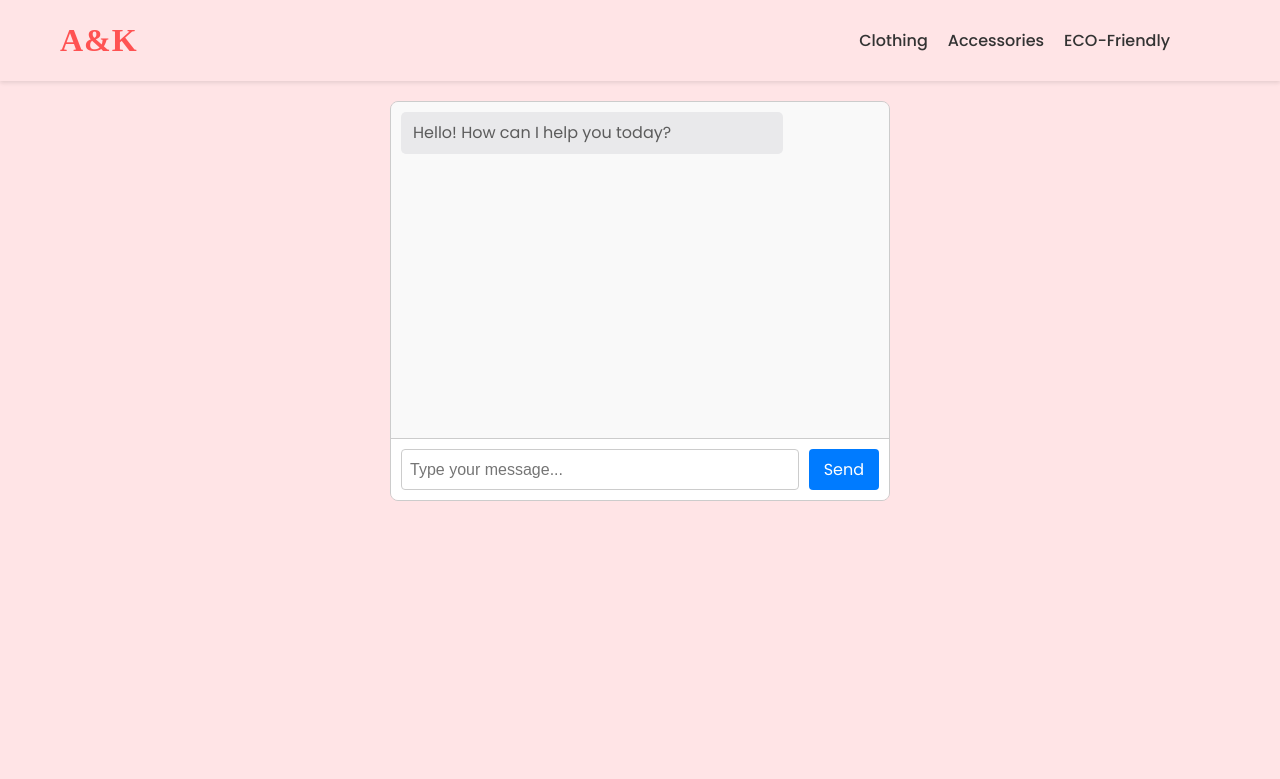
After one commit to thapakabita852/FYP_EcommerceWebsite, a Django app: template templates/chatbot/chatbot.html in a window 1280 px wide. The commit adds this page. Shown: the top 779 px of the page. Run offline with Django 3.2, Linux system fonts and the light colour scheme; the template is opened without the code that fills it, so the values that code supplies are empty.

Commit message:
chatbot implementation

```diff
--- a/ecommerce_project/urls.py
+++ b/ecommerce_project/urls.py
@@ -28,6 +28,7 @@ urlpatterns = [
     path('wishlist/', include('apps.wishlist.urls')),
     path('admin/', admin.site.urls),
     path('khalti/', include('apps.khalti_payment.urls')),
+    path('support/', include(('apps.chatbot.urls', 'chatbot'), namespace='chatbot')),
 ]
 
 if settings.DEBUG:
--- /dev/null
+++ b/nlkt.py
@@ -0,0 +1,2 @@
+import nltk
+nltk.download('punkt_tab')
--- /dev/null
+++ b/static/css/chatbot.css
@@ -0,0 +1,66 @@
+.chat-container {
+    max-width: 500px;
+    margin: 20px auto;
+    border: 1px solid #ccc;
+    border-radius: 8px;
+    overflow: hidden;
+    display: flex;
+    flex-direction: column;
+    height: 400px;
+}
+
+.chat-box {
+    flex-grow: 1;
+    padding: 10px;
+    overflow-y: auto;
+    background-color: #f9f9f9;
+}
+
+.message {
+    margin-bottom: 10px;
+    padding: 8px 12px;
+    border-radius: 5px;
+    max-width: 80%;
+}
+
+.user-message {
+    align-self: flex-end;
+    background-color: #dcf8c6;
+    margin-left: auto;
+}
+
+.bot-message {
+    align-self: flex-start;
+    background-color: #e9e9eb;
+    margin-right: auto;
+}
+
+.chat-input {
+    display: flex;
+    padding: 10px;
+    border-top: 1px solid #ccc;
+    background-color: #fff;
+}
+
+.chat-input input[type="text"] {
+    flex-grow: 1;
+    padding: 8px;
+    border: 1px solid #ccc;
+    border-radius: 4px;
+    margin-right: 10px;
+    font-size: 1rem;
+}
+
+.chat-input button {
+    padding: 8px 15px;
+    background-color: #007bff;
+    color: white;
+    border: none;
+    border-radius: 4px;
+    cursor: pointer;
+    font-size: 1rem;
+}
+
+.chat-input button:hover {
+    background-color: #0056b3;
+}
--- /dev/null
+++ b/static/js/chatbot.js
@@ -0,0 +1,83 @@
+document.addEventListener('DOMContentLoaded', function() {
+    const chatBox = document.getElementById('chat-box');
+    const userInput = document.getElementById('user-input');
+    const sendButton = document.getElementById('send-button');
+
+    function sendMessage() {
+        const messageText = userInput.value.trim();
+
+        if (messageText !== '') {
+            // Display user message
+            displayUserMessage(messageText);
+
+            // Clear the input field
+            userInput.value = '';
+
+            // Send message to backend
+            fetch('/support/chatbot/api/', {
+                method: 'POST',
+                headers: {
+                    'Content-Type': 'application/json',
+                    'X-CSRFToken': getCookie('csrftoken') // Include CSRF token for Django
+                },
+                body: JSON.stringify({ message: messageText })
+            })
+                .then(response => response.json())
+                .then(data => {
+                    if (data.reply) {
+                        displayBotMessage(data.reply);
+                    } else if (data.error) {
+                        console.error('Error from bot:', data.error);
+                        displayBotMessage('An error occurred.');
+                    }
+                })
+                .catch(error => {
+                    console.error('Network error:', error);
+                    displayBotMessage('Failed to get a response.');
+                });
+        }
+    }
+    function displayUserMessage(messageText){
+            const chatBox = document.getElementById('chat-box');
+
+        if (messageText !== '') {
+            // Create a new message element for the user's message
+            const userMessageElement = document.createElement('div');
+            userMessageElement.classList.add('chat-message', 'user-message');
+            userMessageElement.textContent = messageText;
+
+            // Add the message to the chat box
+            chatBox.appendChild(userMessageElement);
+            chatBox.scrollTop = chatBox.scrollHeight;
+        }
+    }
+
+    function displayBotMessage(messageText) {
+        const chatBox = document.getElementById('chat-box');
+        // Create a new message element for the bot's message
+        const botMessageElement = document.createElement('div');
+        botMessageElement.classList.add('chat-message', 'bot-message');
+        botMessageElement.textContent = messageText;
+
+        // Add the message to the chat box
+        chatBox.appendChild(botMessageElement);
+        chatBox.scrollTop = chatBox.scrollHeight;
+    }
+
+    function getCookie(name) {
+        // This function retrieves the CSRF token from cookies
+        // ... (Implementation of getCookie is required)
+        return document.cookie.split('; ').find(row => row.startsWith(name + '='))?.split('=')[1];
+    }
+
+    // Event listener for the send button
+    sendButton.addEventListener('click', sendMessage);
+
+    // Event listener for the enter key in the input field
+    userInput.addEventListener('keypress', function(event) {
+        if (event.key === 'Enter') {
+            event.preventDefault(); // Prevent default form submission
+            sendMessage();
+        }
+    });
+});
--- a/templates/accounts/profile.html
+++ b/templates/accounts/profile.html
@@ -35,6 +35,11 @@
           <span>Security</span>
           <i class="fas fa-chevron-right"></i>
         </button>
+        <a href="{% url 'chatbot:chatbot_page' %}" class="nav-item" data-tab="support">
+          <i class="fas fa-question-circle"></i>
+          <span>Support</span>
+          <i class="fas fa-chevron-right"></i>
+        </a>
       </nav>
 
       <div class="sidebar-footer">
--- /dev/null
+++ b/templates/chatbot/chatbot.html
@@ -0,0 +1,56 @@
+{% load static %}
+<html lang="en">
+  <head>
+    <meta charset="UTF-8" />
+    <meta name="viewport" content="width=device-width, initial-scale=1.0" />
+    <title>Chatbot - A&K Accessories And Closet</title>
+    <link rel="stylesheet" href="{% static 'css/explore.css' %}" />
+    <link
+      rel="stylesheet"
+      href="https://cdnjs.cloudflare.com/ajax/libs/font-awesome/6.4.2/css/all.min.css"
+    />
+    <link rel="preconnect" href="https://fonts.googleapis.com" />
+    <link rel="preconnect" href="https://fonts.gstatic.com" crossorigin />
+    <link
+      href="https://fonts.googleapis.com/css2?family=Montserrat:wght@300;400;500;600;700&family=Poppins:wght@300;400;500;600;700&display=swap"
+      rel="stylesheet"
+    />
+
+    <link rel="stylesheet" href="{% static 'css/chatbot.css' %}" />
+  </head>
+  <body>
+    <header>
+      <nav class="navbar">
+        <div class="container">
+          <div class="navbar-brand">
+            <a
+              class="navbar-brand"
+              href="{% url 'accounts:dashboard' %}"
+              style="font-family: 'Playfair Display', serif; font-size: 2rem; font-weight: 700; color: #ff5252 !important; letter-spacing: 1px;"
+              >A&K</a
+            >
+          </div>
+          <div class="navbar-toggle">
+            <span class="bar"></span>
+            <span class="bar"></span>
+            <span class="bar"></span>
+          </div>
+          <div class="navbar-menu">
+            <ul class="navbar-nav">
+              <li class="nav-item"><a class="nav-link" href="{% url 'products:clothing' %}">Clothing</a></li>
+              <li class="nav-item"><a class="nav-link" href="{% url 'products:accessories' %}">Accessories</a></li>
+              <li class="nav-item"><a class="nav-link" href="{% url 'products:eco_friendly' %}">ECO-Friendly</a></li>
+            </ul>
+          </div>
+        </div>
+      </nav>
+    </header>
+    <div class="chat-container">
+        <div class="chat-box" id="chat-box">
+            <div class="message bot-message">Hello! How can I help you today?</div>
+        </div>
+        <div class="chat-input"><input type="text" id="user-input" placeholder="Type your message..."><button id="send-button">Send</button></div>
+      </div>
+      <script src="{% static 'js/chatbot.js' %}"></script>
+  </body>
+</html>
```
Also changed, not shown: apps/chatbot/chatbot.py (added, +177 -0 lines), apps/chatbot/urls.py (added, +7 -0 lines), apps/chatbot/views.py (added, +27 -0 lines), apps/chatbot/__init__.py (added).
